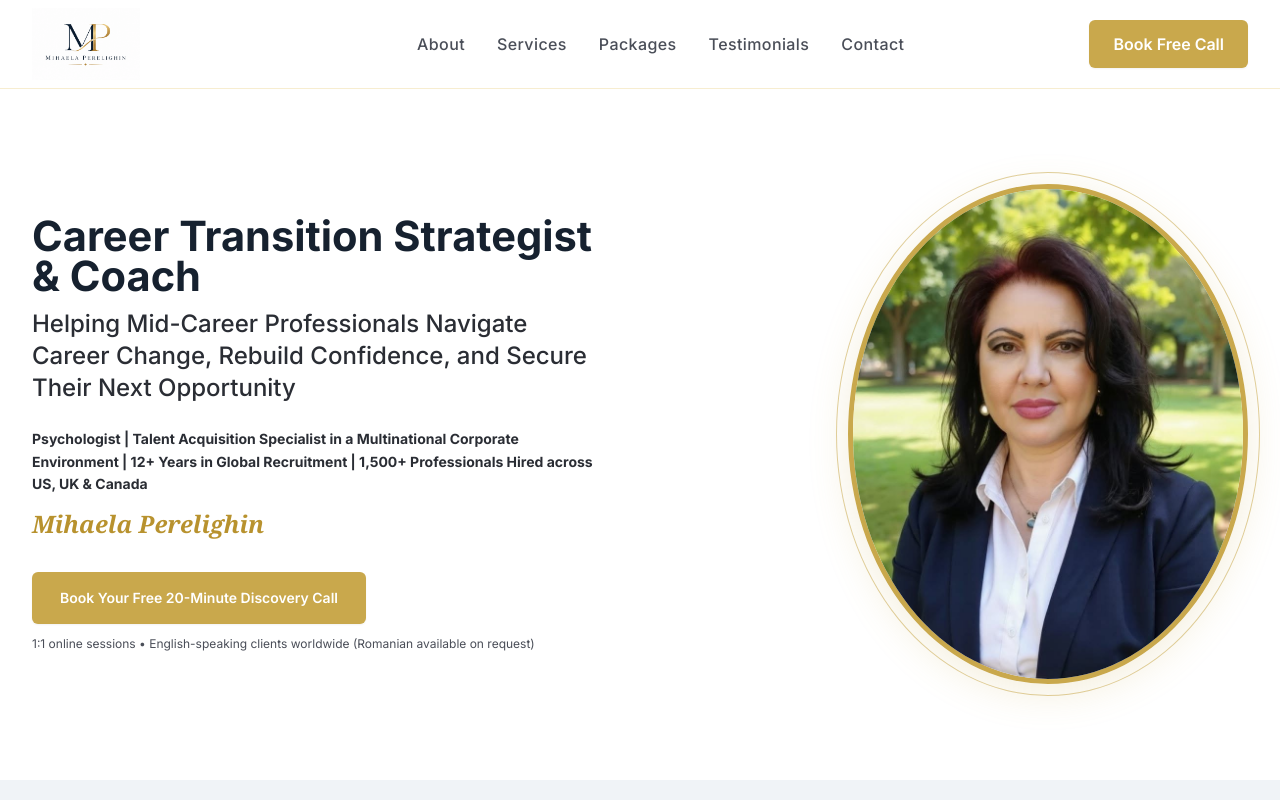
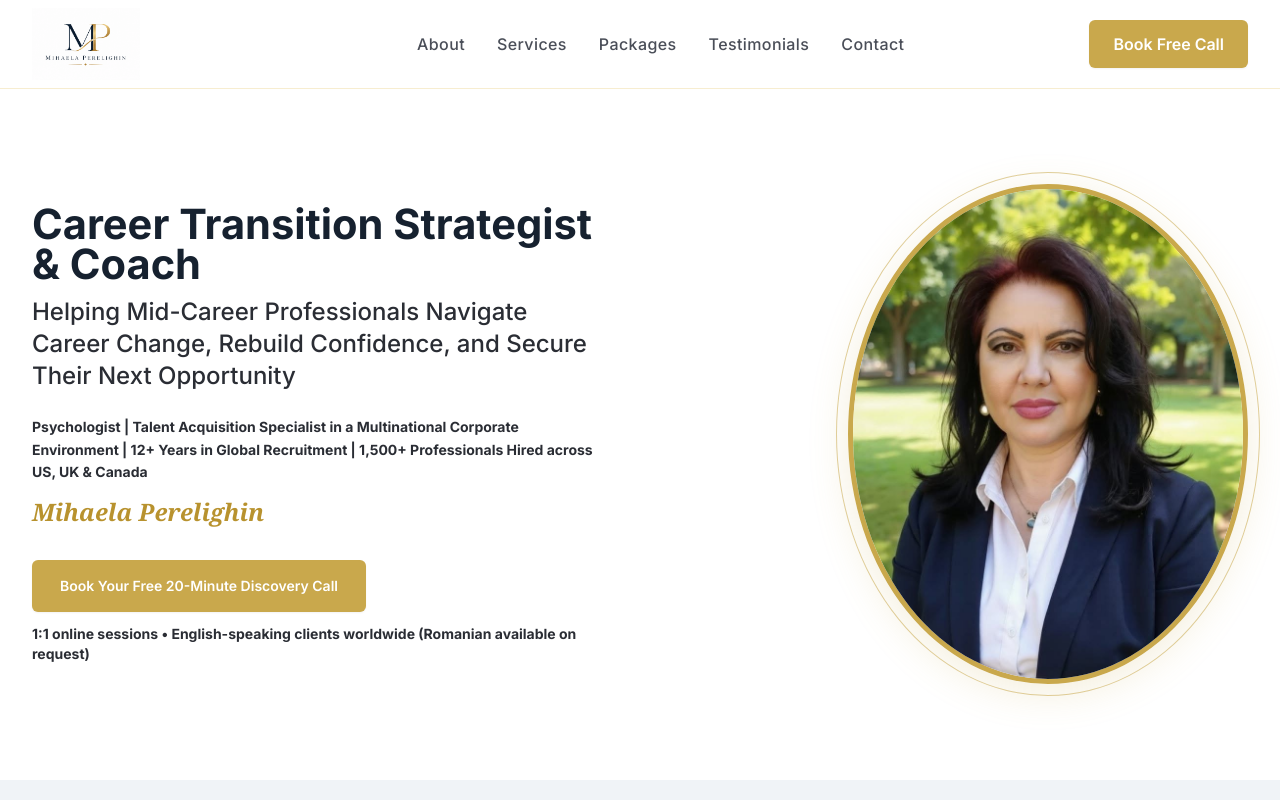
Before and after one commit to tmkannanrajesh-web/mihaela-coach, a Next.js app: page / in a window 1280 px wide. Shown: the top 800 px of the page. Built offline with nearby package versions, Linux system fonts and the light colour scheme.

Commit message:
Updated hero text and services section

```diff
--- a/components/Hero.tsx
+++ b/components/Hero.tsx
@@ -4,7 +4,7 @@ const WHO_I_HELP = [
   "Mid-career professionals (35–60) facing redundancy, layoffs, career stagnation or lack of progression",
   "Professionals experiencing burnout or considering a career change",
   "Individuals seeking more purpose, clarity, or direction",
-  "Women returning to work after raising children, caregiving responsibilities, divorce, or other major life transitions.",
+  "Women returning to work after raising children, caregiving responsibilities, divorce, or other major life transitions",
   "International and expat professionals targeting English-speaking markets",
 ];
 
@@ -86,7 +86,7 @@ export default function Hero() {
             >
               Book Your Free 20-Minute Discovery Call
             </a>
-            <p className="text-charcoal-light text-xs mt-3">
+            <p className="text-charcoal text-sm font-bold mt-3">
               1:1 online sessions • English-speaking clients worldwide (Romanian available on request)
             </p>
           </div>
--- a/components/Services.tsx
+++ b/components/Services.tsx
@@ -129,7 +129,7 @@ export default function Services() {
               </ul>
 
               <div className="pt-4 border-t border-navy-100">
-                <p className="text-xs text-charcoal-light">
+                <p className="text-sm text-charcoal-light">
                   <span className="font-semibold text-gold-700">Outcome:</span> {outcome}
                 </p>
               </div>
```
